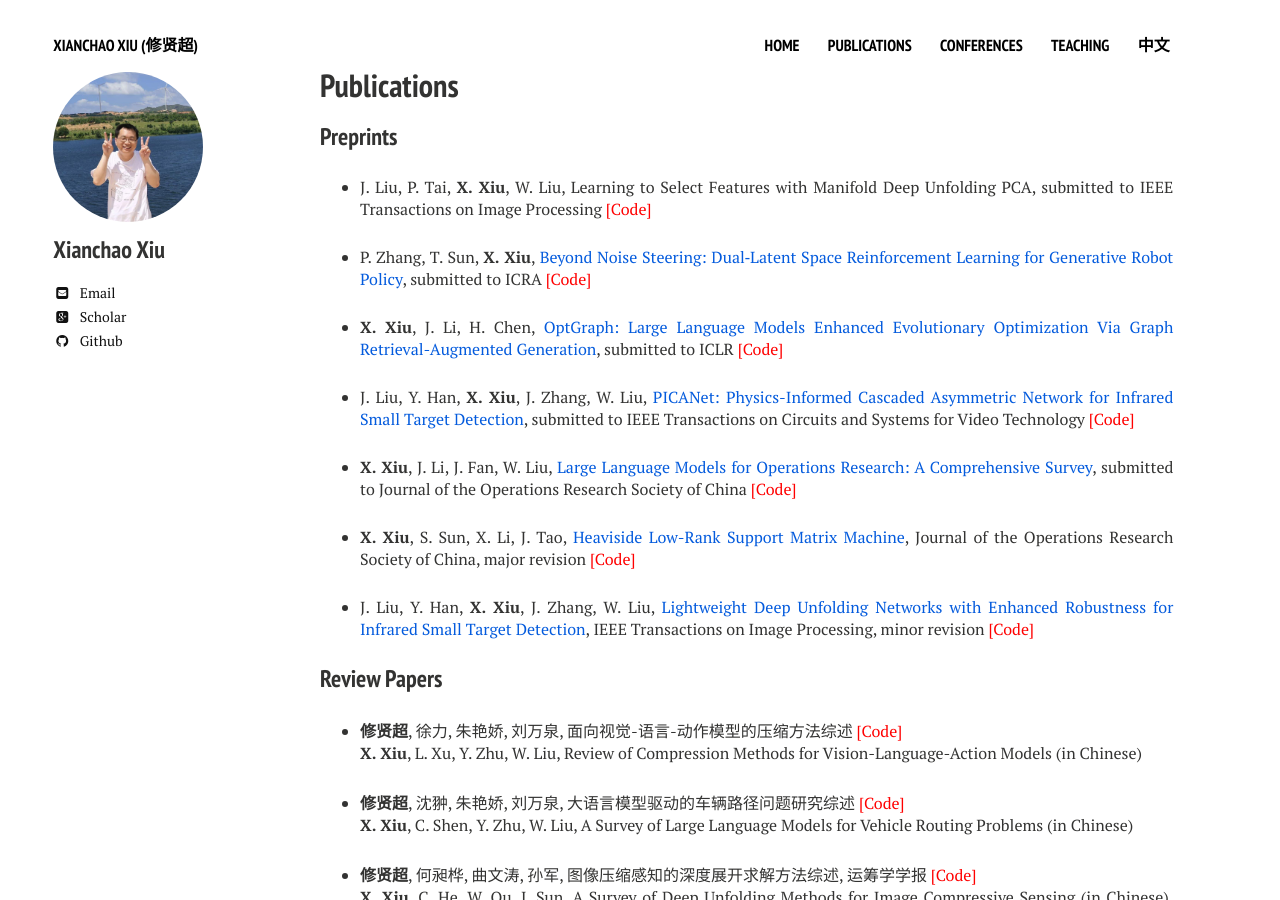
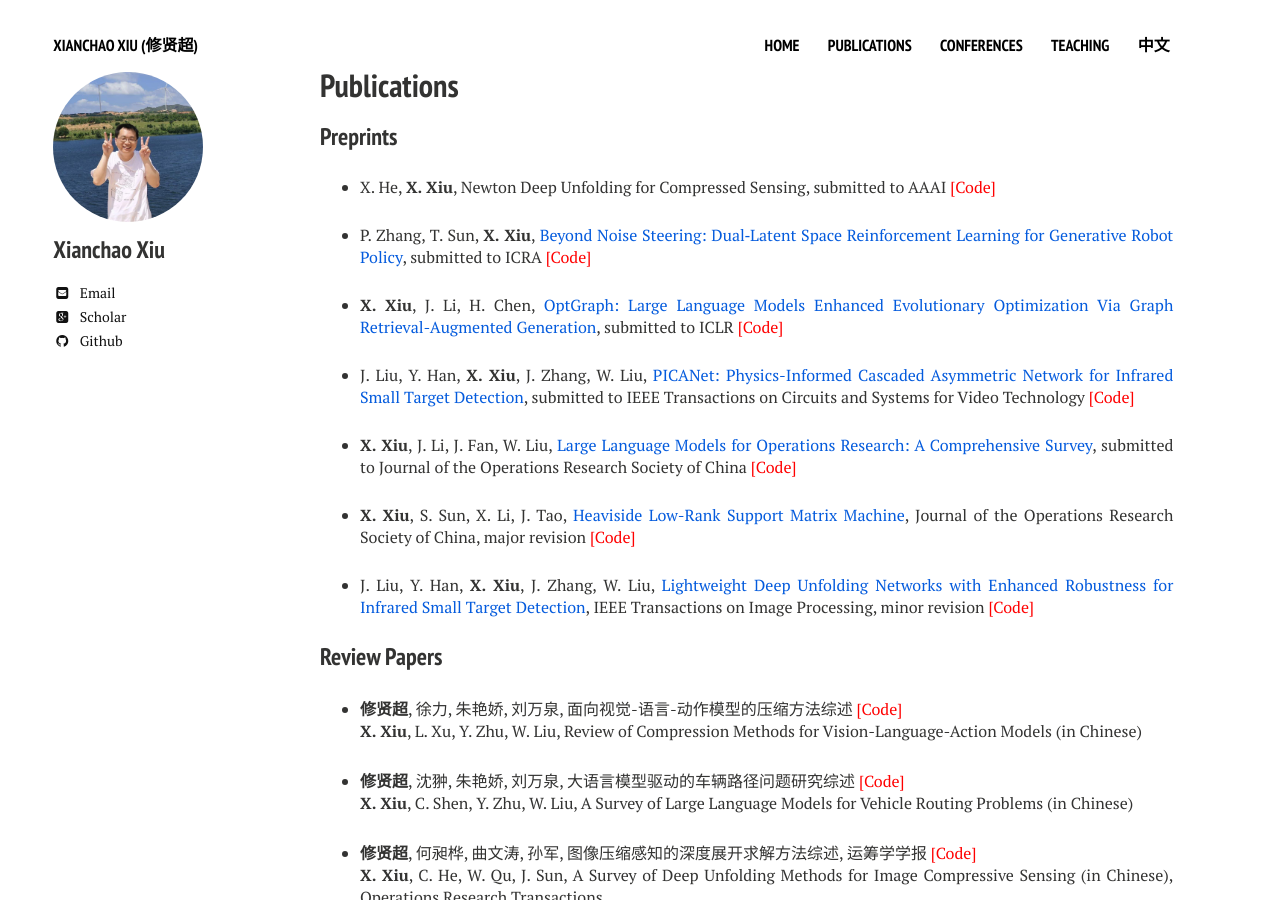
Before and after one commit to xianchaoxiu/xianchaoxiu.github.io, a Jekyll site: the page built from publications/index.md, in a window 1280 px wide and 900 px high. Built offline with Jekyll 4.4.1, drawn with Linux system fonts in a browser that asks for light colours; nearby versions of some CDN libraries.

Commit message:
Update index.md

```diff
--- a/publications/index.md
+++ b/publications/index.md
@@ -10,7 +10,7 @@ share: false
 
 ### Preprints
 
-* J. Liu, P. Tai, <b>X. Xiu</b>, W. Liu, Learning to Select Features with Manifold Deep Unfolding PCA, submitted to IEEE Transactions on Image Processing <a href="https://github.com/xianchaoxiu/MDUFS" class="textlink" target="_blank" style="color: red;">[Code]</a>
+* X. He, <b>X. Xiu</b>, Newton Deep Unfolding for Compressed Sensing, submitted to AAAI <a href="https://github.com/xianchaoxiu/DNU-Net" class="textlink" target="_blank" style="color: red;">[Code]</a>
 
 * P. Zhang, T. Sun, <b>X. Xiu</b>, <a href="https://arxiv.org/abs/2609.11270" class="textlink" target="_blank">Beyond Noise Steering: Dual‑Latent Space Reinforcement Learning for Generative Robot Policy</a>, submitted to ICRA <a href="https://github.com/xianchaoxiu/DLSRL" class="textlink" target="_blank" style="color: red;">[Code]</a>
 
```
